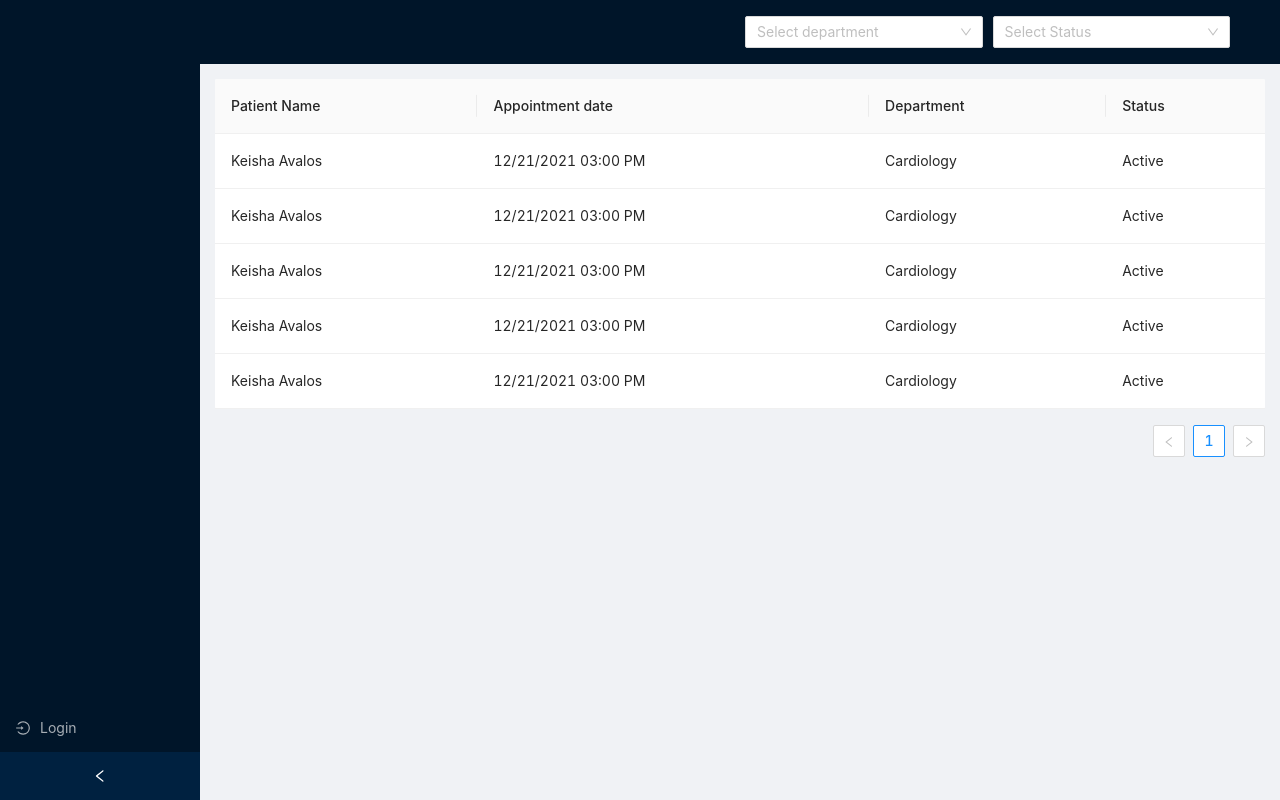
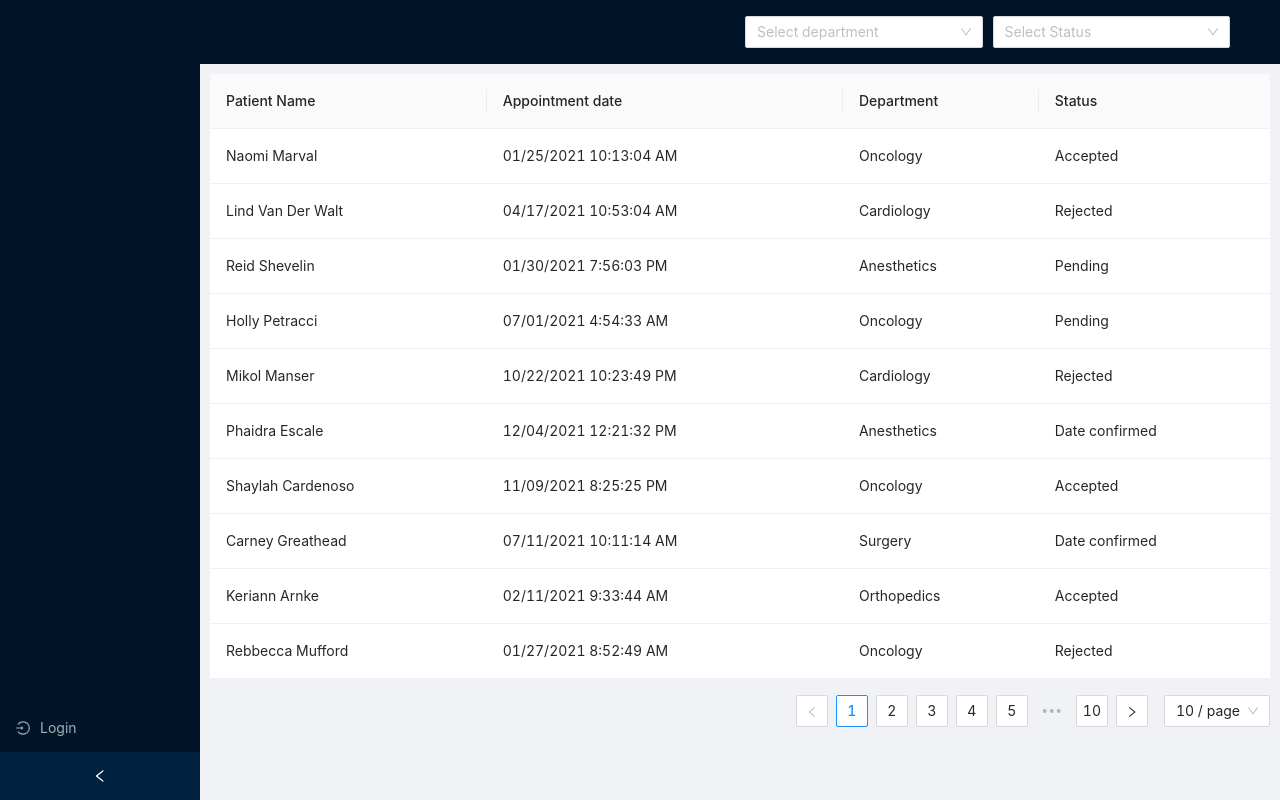
Before and after one commit to vladyslavdmytrenko/project-2, a React (Create React App) app: page / in a window 1280 px wide. Built offline with nearby package versions, Linux system fonts and the light colour scheme; data requests are answered from the project's data file.

Commit message:
ui: update appointment table

```diff
--- a/src/components/Appointment/Table/Table.module.css
+++ b/src/components/Appointment/Table/Table.module.css
@@ -0,0 +1,3 @@
+.table {
+  padding: 10px;
+}
--- a/src/components/Appointment/Table/index.js
+++ b/src/components/Appointment/Table/index.js
@@ -1,18 +1,25 @@
-import React from 'react';
-import { Table } from 'antd';
+import React, { useEffect } from 'react';
+import { Table, Result, Button } from 'antd';
+import { useSelector, useDispatch } from 'react-redux';
+import { useNavigate } from 'react-router';
 
-// import style from '';
+import { FETCH_STATUS } from 'constant';
+import { fetchAppointments } from 'redux/reducers/appointmentsSlice';
+import { timestampToDate } from 'utils';
+
+import style from './Table.module.css';
 
 const columns = [
   {
     title: 'Patient Name',
-    dataIndex: 'patientName',
-    key: 'patientName',
+    dataIndex: 'patient_name',
+    key: 'patient_name',
   },
   {
     title: 'Appointment date',
-    dataIndex: 'appointmentDate',
-    key: 'appointmentDate',
+    dataIndex: 'appointment_date',
+    key: 'appointment_date',
+    render: (timestamp) => timestampToDate(timestamp),
   },
   {
     title: 'Department',
@@ -26,59 +33,53 @@ const columns = [
   },
 ];
 
-const dataSource = [
-  {
-    key: 1,
-    patientName: 'Keisha Avalos',
-    appointmentDate: '12/21/2021 03:00 PM',
-    department: 'Cardiology',
-    status: 'Active',
-  },
-  {
-    key: 2,
-    patientName: 'Keisha Avalos',
-    appointmentDate: '12/21/2021 03:00 PM',
-    department: 'Cardiology',
-    status: 'Active',
-  },
-  {
-    key: 3,
-    patientName: 'Keisha Avalos',
-    appointmentDate: '12/21/2021 03:00 PM',
-    department: 'Cardiology',
-    status: 'Active',
-  },
-  {
-    key: 4,
-    patientName: 'Keisha Avalos',
-    appointmentDate: '12/21/2021 03:00 PM',
-    department: 'Cardiology',
-    status: 'Active',
-  },
-  {
-    key: 5,
-    patientName: 'Keisha Avalos',
-    appointmentDate: '12/21/2021 03:00 PM',
-    department: 'Cardiology',
-    status: 'Active',
-  },
-];
+const AppointmentTable = () => {
+  const { appointments, status, error } = useSelector(
+    (state) => state.appointments
+  );
+  const dispatch = useDispatch();
+  const getAppointment = () => dispatch(fetchAppointments());
+  const navigate = useNavigate();
 
-const AppointmentTable = () => {
-  const handlerRow = (record, index) => {
+  useEffect(() => {
+    if (status === FETCH_STATUS.IDLE) {
+      getAppointment();
+    }
+  });
+
+  const handlerRow = (record) => {
     return {
-      onClick: (e) => {
-        console.log(record, index);
+      onClick: () => {
+        navigate(`appointment/${record.id}`);
       },
     };
   };
 
+  const onReFetchAppointment = () => {
+    getAppointment();
+  };
+
+  if (status === FETCH_STATUS.FAILED) {
+    return (
+      <Result
+        status="warning"
+        title={error}
+        extra={
+          <Button type="primary" key="console" onClick={onReFetchAppointment}>
+            Try again
+          </Button>
+        }
+      />
+    );
+  }
+
   return (
     <Table
-      style={{ padding: '15px' }}
+      className={style.table}
       columns={columns}
-      dataSource={dataSource}
+      dataSource={appointments}
       onRow={handlerRow}
+      loading={status === FETCH_STATUS.LOADING}
     />
   );
 };
```
